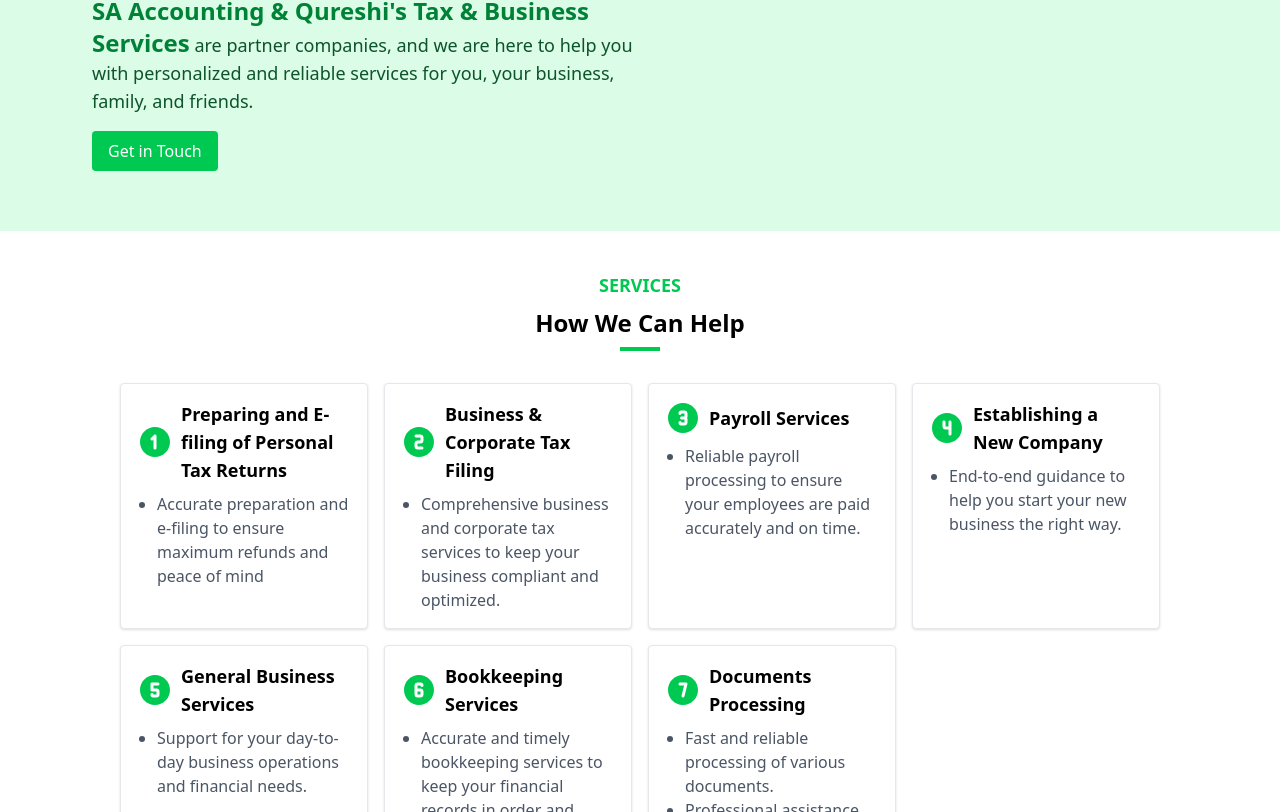
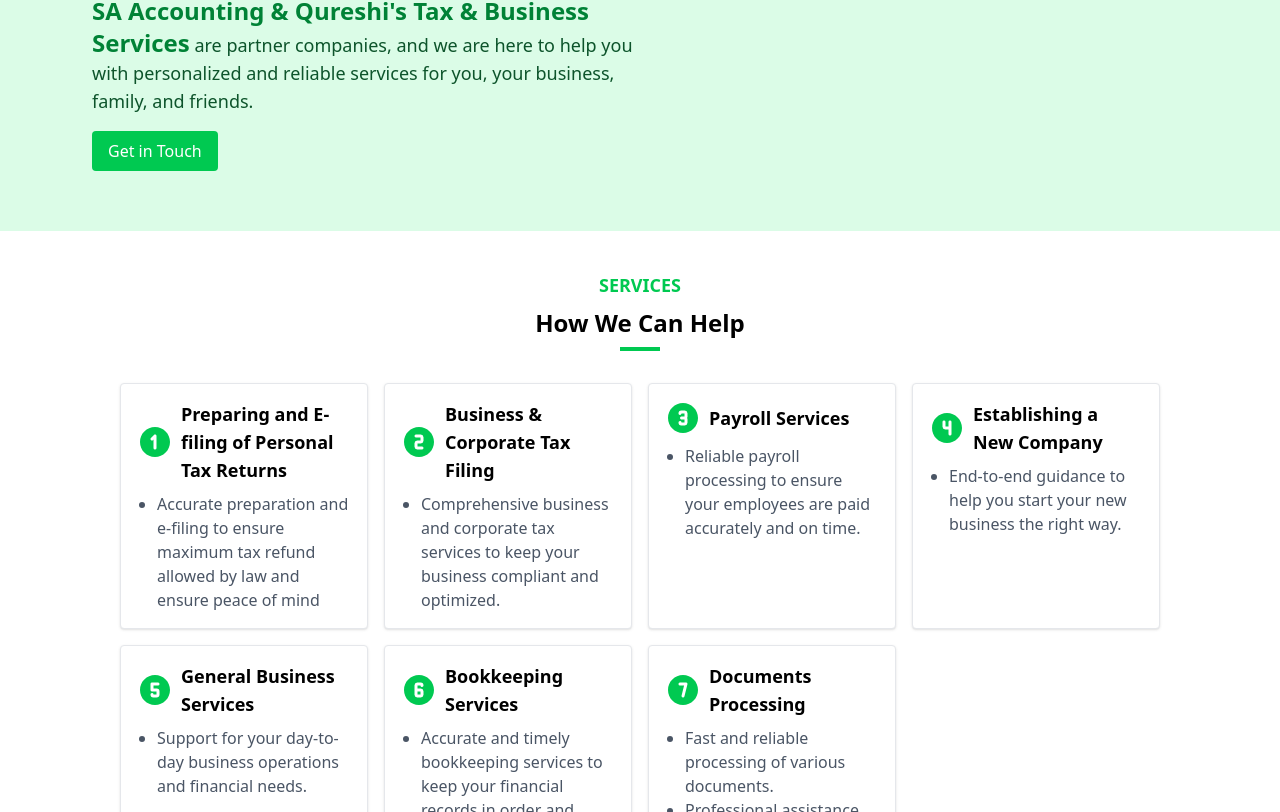
Before and after one commit to Hairum-Qureshi/sa-and-qureshi-accounting-website, a React (Vite) app in the folder apps/frontend/: page / in a window 1280 px wide. Shown: the part 393-1205 px from the top of the page. Built offline with nearby package versions, Linux system fonts and the light colour scheme.

Commit message:
clarified personal tax returns description
Updated description for personal tax returns service to clarify maximum tax refund.

```diff
--- a/apps/frontend/src/components/Services.tsx
+++ b/apps/frontend/src/components/Services.tsx
@@ -17,7 +17,7 @@
     icon: <TbCircleNumber1Filled className="text-green-500" />,
     title: "Preparing and E-filing of Personal Tax Returns",
     description:
-      `<ul class="list-disc pl-5"><li>Accurate preparation and e-filing to ensure maximum refunds and peace of mind</li></ul>`,
+      `<ul class="list-disc pl-5"><li>Accurate preparation and e-filing to ensure maximum tax refund allowed by law and ensure peace of mind</li></ul>`,
   },
   {
     icon: <TbCircleNumber2Filled className="text-green-500" />,
```
